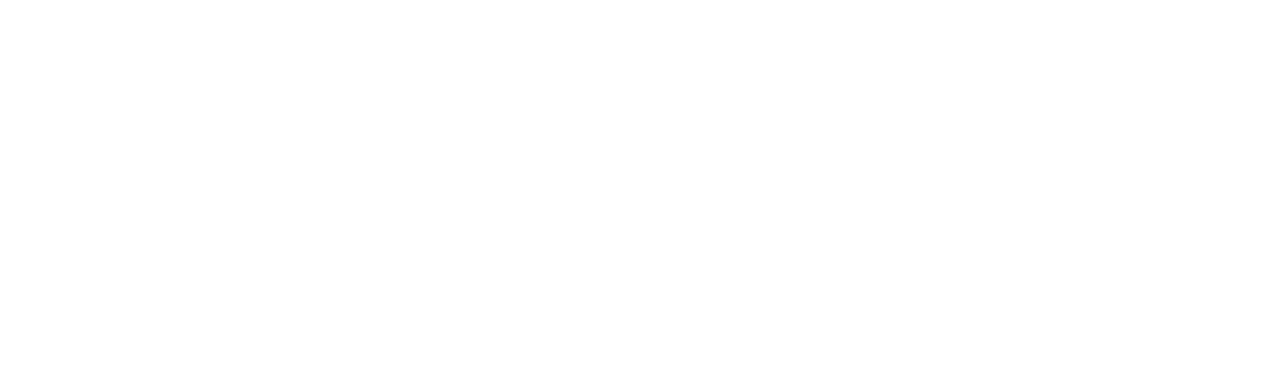
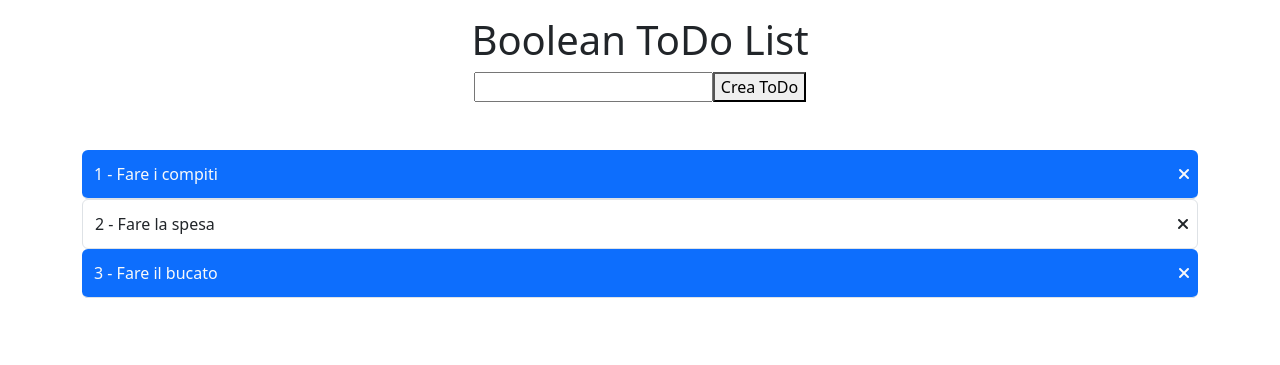
Before and after one commit to Luis-Mocha/vue-todolist, a plain HTML site: page index.html in a window 1280 px wide. Drawn offline with nearby package versions, Linux system fonts and the light colour scheme.

Commit message:
todo list html statico

```diff
--- a/index.html
+++ b/index.html
@@ -20,8 +20,22 @@
     <div id="app">
         <!-- il codice html va qui -->
 
+        <div class="container py-3">
+            <h1 class="text-center">Boolean ToDo List</h1>
 
+            <div class="text-center">
+                <input type="text" v-model="testoInput" >
+                <button class="">Crea ToDo</button>
+            </div>
 
+            <div class="my-5">
+
+                <div v-for="(elem, index) in todos" :key="index" class="rounded p-2 border-bottom d-flex justify-content-between align-items-center" :class=" (index % 2 == 0) ? 'bg-primary text-light' : 'bg-white border'">
+                    <p class="m-1">{{index + 1}} - {{elem.text}}</p>
+                    <i role="button" class="fa-solid fa-xmark"></i>
+                </div>
+            </div>
+        </div>
 
     </div>
 
```
